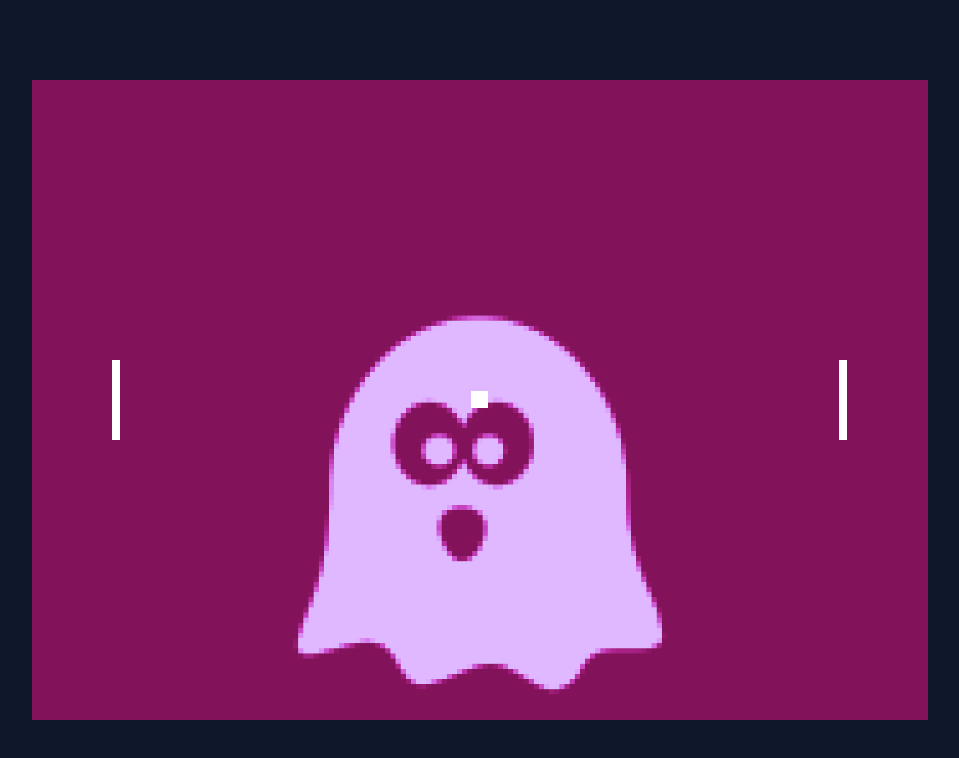
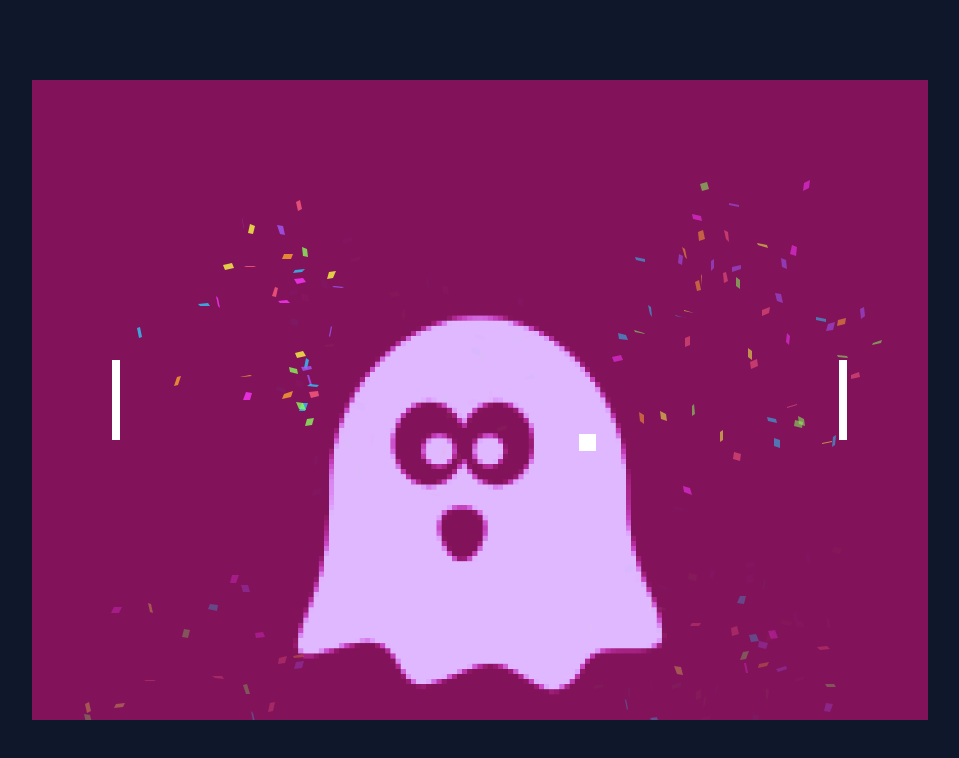
Before and after one commit to Ionmi/webRTC, a SvelteKit app in the folder client/: page /game in a window 1280 px wide. Shown: the top 758 px of the page, without its empty margins (160-1119 px from the left). Built offline with nearby package versions, Linux system fonts and the light colour scheme.

Commit message:
confeti reescalado

```diff
--- a/client/package.json
+++ b/client/package.json
@@ -13,6 +13,7 @@
 		"@sveltejs/adapter-auto": "^2.0.0",
 		"@sveltejs/kit": "^1.5.0",
 		"@tailwindcss/typography": "^0.5.9",
+		"@types/canvas-confetti": "^1.6.0",
 		"@types/qrcode": "^1.5.0",
 		"autoprefixer": "^10.4.14",
 		"postcss": "^8.4.21",
@@ -33,10 +34,13 @@
 		"@nestjs/websockets": "^9.4.0",
 		"@types/webrtc": "^0.0.35",
 		"browser-image-compression": "^2.0.2",
+		"canvas-confetti": "^1.6.0",
 		"daisyui": "^2.51.5",
 		"gl-vec2": "^1.3.0",
 		"qrcode": "^1.5.1",
 		"seamless-scroll-polyfill": "^2.3.4",
-		"socket.io-client": "^4.6.1"
+		"socket.io-client": "^4.6.1",
+		"svelte-particles": "^2.9.3",
+		"tsparticles": "^2.9.3"
 	}
 }
--- a/client/src/routes/game/Pong.svelte
+++ b/client/src/routes/game/Pong.svelte
@@ -11,6 +11,8 @@
   import {
     table as tableStore,
     controller as controllerStore,
+    confetti as confettiStore,
+    scorer as scorerStore,
     tableCtx,
     type IElementScrcs,
     controllerCtx,
@@ -21,6 +23,8 @@
   import { handlePaddleMove, startGame } from "./gameLogic";
 
   let canvas: HTMLCanvasElement;
+  let confetti: HTMLCanvasElement;
+  let scorer: HTMLCanvasElement;
   let controller: HTMLCanvasElement;
 
   const srcs: IElementScrcs = {
@@ -32,6 +36,8 @@
 
   onMount(async () => {
     tableStore.set(canvas);
+    confettiStore.set(confetti);
+    scorerStore.set(scorer);
     controllerStore.set(controller);
     tableCtx.set(
       canvas.getContext("2d", { alpha: false }) as CanvasRenderingContext2D
@@ -88,11 +94,16 @@
 </script>
 
 <div class:rotate={!$landscape} class="flex items-center gap-8">
-  <canvas
-    bind:this={canvas}
-    on:mousemove={handleMouseMove}
-    class="cursor-none"
-  />
+  <div id="canvas-parent" class="relative">
+    <!-- <canvas class="bg-black opacity-30 absolute z-10 w-full h-full"></canvas> -->
+    <canvas
+      bind:this={scorer}
+      class="absolute z-20 cursor-none"
+      on:mousemove={handleMouseMove}
+    />
+    <canvas bind:this={confetti} class="absolute z-10 " />
+    <canvas bind:this={canvas} class=" z-0" />
+  </div>
   <canvas
     bind:this={controller}
     on:touchmove|preventDefault={handleTouchMove}
@@ -105,4 +116,8 @@
   .rotate {
     transform: rotate(90deg);
   }
+  /* .reverse-rotate {
+    transform-origin: top left;
+    transform: rotate(-90deg);
+  } */
 </style>
--- /dev/null
+++ b/client/src/routes/game/confetti.ts
@@ -0,0 +1,67 @@
+import { get } from "svelte/store";
+import { confetti as confettiStore, table as tableStore } from "./gemeElements";
+
+import * as confettiLib from "canvas-confetti";
+
+import { landscape } from "./render";
+
+let launch: any;
+export const setConfettiLib = () => {
+  const confetti = get(confettiStore);
+  launch = confettiLib.create(confetti);
+
+//   if (!get(landscape)) {
+//     const table = get(tableStore);
+//     const { width, height } = table;
+//     confetti.width = height;
+//     confetti.height = width;
+//     confetti.style.width = `${Math.floor(height)}px`;
+//     confetti.style.height = `${Math.floor(width)}px`;
+
+//     // confetti.style.transformOrigin = "top left";
+//     // confetti.style.transform = " rotate(-90deg)";
+//     confetti.style.bottom = width * -1 + "px";
+//   }
+};
+
+const duration = 1500;
+const defaults = {
+  startVelocity: 10,
+  spread: 360,
+  ticks: 60,
+  zIndex: 0,
+  shapes: ["square"],
+};
+const randomInRange = (min: number, max: number) => {
+  return Math.random() * (max - min) + min;
+};
+
+const fireworks = () => {
+  const animationEnd = Date.now() + duration;
+  const interval: any = setInterval(() => {
+    const timeLeft = animationEnd - Date.now();
+
+    if (timeLeft <= 0) {
+      return clearInterval(interval);
+    }
+
+    const particleCount = 50 * (timeLeft / duration);
+    // since particles fall down, start a bit higher than random
+    launch(
+      Object.assign({}, defaults, {
+        particleCount,
+        origin: { x: randomInRange(0.1, 0.9), y: randomInRange(0.1, 0.9) },
+      })
+    );
+    launch(
+      Object.assign({}, defaults, {
+        particleCount,
+        origin: { x: randomInRange(0.1, 0.9), y: randomInRange(0.1, 0.9) },
+      })
+    );
+  }, 250);
+};
+
+export const launchConfetti = () => {
+  fireworks();
+};
--- a/client/src/routes/game/gameLogic.ts
+++ b/client/src/routes/game/gameLogic.ts
@@ -13,8 +13,9 @@ import {
 } from "./gemeElements";
 
 import { render } from "./render";
+import { launchConfetti } from "./confetti";
 
-const baseSpeed = 0.06;
+const baseSpeed = 0.065;
 let ballSpeed = baseSpeed;
 
 let moveBall = false;
@@ -85,6 +86,9 @@ const goal = () => {
   ballPos = [x, y];
 
   moveBall = false;
+
+  launchConfetti();
+
   setTimeout(() => {
     moveBall = true;
   }, 1000);
--- a/client/src/routes/game/gemeElements.ts
+++ b/client/src/routes/game/gemeElements.ts
@@ -1,5 +1,6 @@
 import { get, writable } from "svelte/store";
 import { landscape } from "./render";
+import { setConfettiLib } from "./confetti";
 
 export const aspectRatio = { width: 7, height: 5, ratio: 1.4 };
 
@@ -45,6 +46,8 @@ export const defPositions = {
 export const positions = writable<IPositions>(defPositions);
 
 export const table = writable<HTMLCanvasElement>();
+export const confetti = writable<HTMLCanvasElement>();
+export const scorer = writable<HTMLCanvasElement>();
 export const tableCtx = writable<CanvasRenderingContext2D>();
 export const controller = writable<HTMLCanvasElement>();
 export const controllerCtx = writable<CanvasRenderingContext2D>();
@@ -55,9 +58,11 @@ export const background = writable<HTMLImageElement>();
 export const ball = writable<IBall>();
 export const homePaddle = writable<IPadle>();
 export const awayPaddle = writable<IPadle>();
+let prevLandscape = true;
 
 export const setDimensions = () => {
-  setTable(get(table));
+  setTable(get(table), get(scorer));
+  setConfetti(get(confetti));
   setBall(get(table).width);
   setPaddles(get(table).width, get(table).height);
   setNormalizedDimensions();
@@ -72,7 +77,7 @@ const setController = (controller: HTMLCanvasElement) => {
   controller.width = width;
 };
 
-const setTable = (table: HTMLCanvasElement) => {
+const setTable = (table: HTMLCanvasElement, scorer: HTMLCanvasElement) => {
   const windowWidth = window.innerWidth;
   const windowHeight = window.innerHeight;
 
@@ -92,14 +97,52 @@ const setTable = (table: HTMLCanvasElement) => {
   const width = Math.min(maxWidth, maxHeight * aspectRatio.ratio);
   const height = width / aspectRatio.ratio;
 
-  table.width = width;
-  table.height = height;
-
-  table.style.width = `${Math.floor(width)}px`;
-  table.style.height = `${Math.floor(height)}px`;
+  table.width = scorer.width = width;
+  table.height = scorer.height = height;
+  table.style.width = scorer.style.width = `${Math.floor(width)}px`;
+  table.style.height = scorer.style.height = `${Math.floor(height)}px`;
 
   scala.set(width / aspectRatio.width);
   cornerGap.set(height / 16 + (width / 100) * 2);
+};
+
+const setConfetti = (confetti2: HTMLCanvasElement) => {
+  const { width, height, left } = get(table);
+  if (get(landscape) === false) {
+    confetti2.width = height;
+    confetti2.height = width;
+    confetti2.style.width = `${Math.floor(height)}px`;
+    confetti2.style.height = `${Math.floor(width)}px`;
+
+    confetti2.style.transformOrigin = "top left";
+    confetti2.style.transform = " rotate(-90deg)";
+    confetti2.style.bottom = width * -1 + "px";
+    prevLandscape = false;
+    setConfettiLib();
+    return;
+  }
+  if (prevLandscape) {
+    confetti2.width = width;
+    confetti2.height = height;
+    confetti2.style.width = `${Math.floor(width)}px`;
+    confetti2.style.height = `${Math.floor(height)}px`;
+  }
+  if (prevLandscape === false) {
+    const newConfetti = document.createElement("canvas");
+    newConfetti.width = width;
+    newConfetti.height = height;
+    newConfetti.style.width = `${Math.floor(width)}px`;
+    newConfetti.style.height = `${Math.floor(height)}px`;
+    newConfetti.classList.add("absolute", "z-10");
+    confetti.set(newConfetti);
+
+    const parent = document.querySelector("#canvas-parent");
+    parent?.removeChild(confetti2);
+
+    get(table).insertAdjacentElement("beforebegin", newConfetti);
+  }
+  prevLandscape = true;
+  setConfettiLib();
 };
 
 const setNormalizedDimensions = () => {
```
Also changed, not shown: 2 other files (tests, documents, lock files or other folders).
